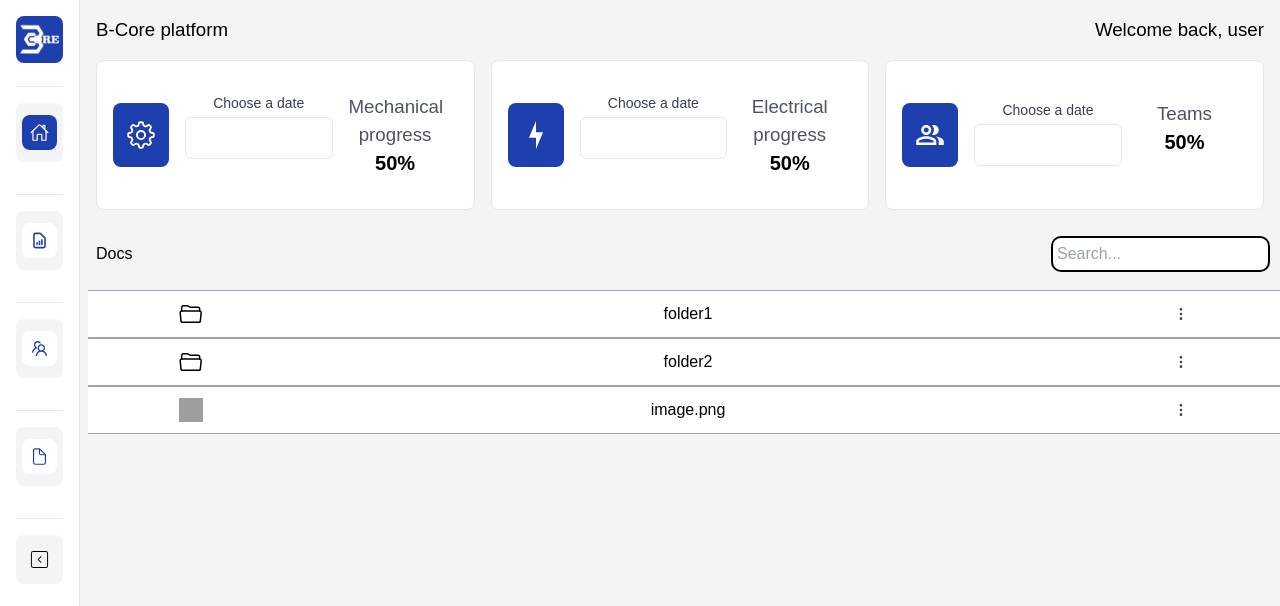
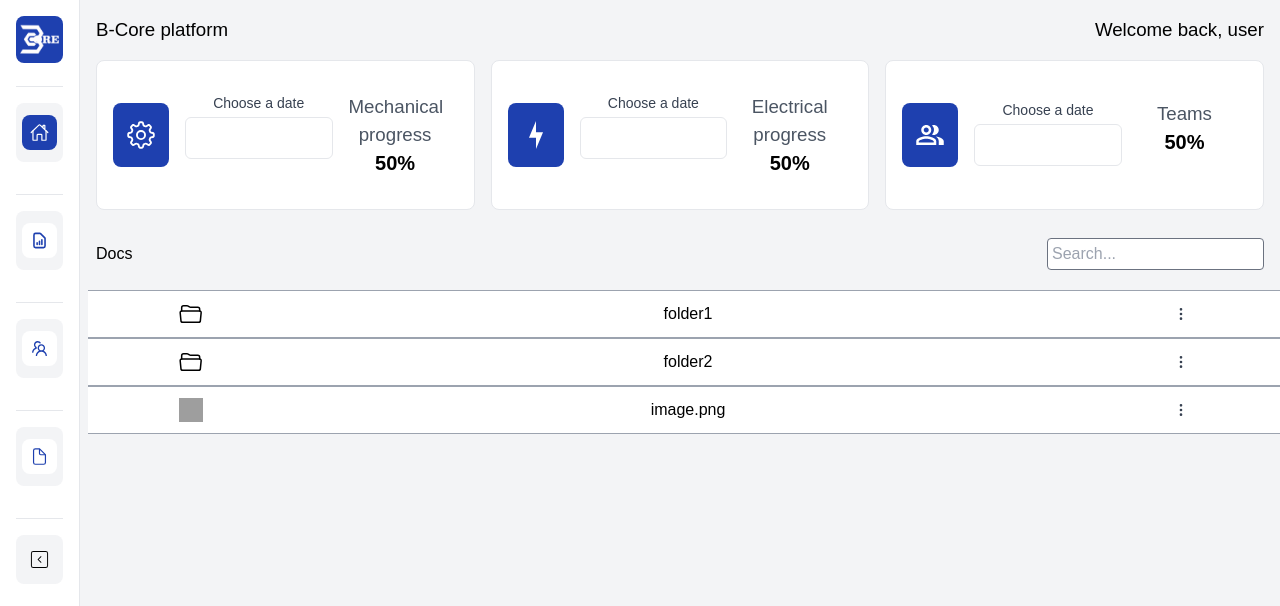
Before and after one commit to LMartin1998/BCorePlatform-Deploy, a Next.js app: page /docs in a window 1280 px wide. Shown: the top 606 px of the page. Built offline with nearby package versions, Linux system fonts and the light colour scheme; grey boxes are pictures that could not be loaded.

Commit message:
modified:   src/app/Components/files/SearchFiles.jsx

```diff
--- a/src/app/Components/files/SearchFiles.jsx
+++ b/src/app/Components/files/SearchFiles.jsx
@@ -2,7 +2,7 @@ export default function SearchFiles({ searchPage }) {
   return (
     <div className="flex justify-end w-1/4 m-1 p-2">
       <input
-        className="flex justify-center items-center ring-2 ring-black rounded-lg p-1"
+        className="border border-gray-500 rounded mr-1 focus:outline-none focus:ring-black focus:ring-1 pr-1 pl-1"
         type="text"
         placeholder="Search..."
         onChange={searchPage}
```
